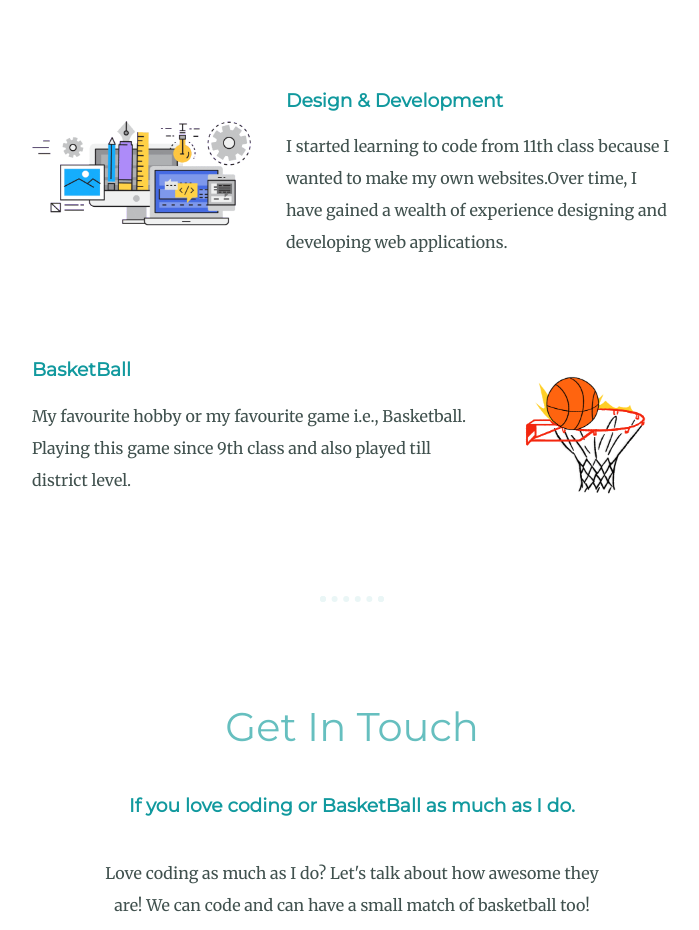
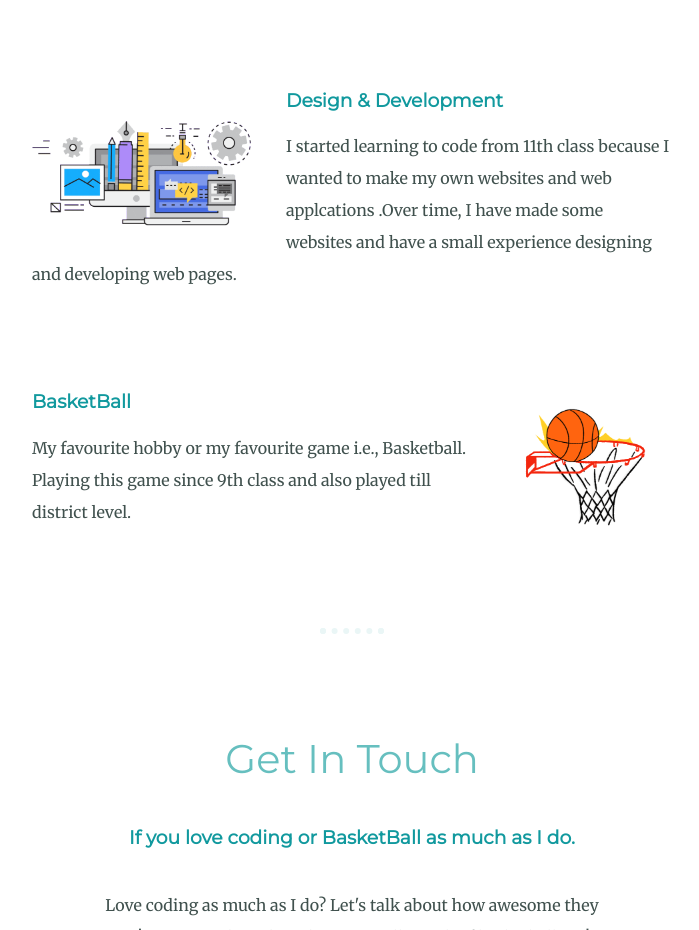
Before and after one commit to Ananyaa-20/cv, a plain HTML site: page index.html in a window 1280 px wide. Shown: the part 1740-2670 px from the top of the page, without its empty margins (288-987 px from the left). Drawn offline with Linux system fonts and the light colour scheme.

Commit message:
Update index.html

```diff
--- a/index.html
+++ b/index.html
@@ -33,7 +33,7 @@
         <img class="code-img" src="images/web-d.gif" alt="code-img">
 
         <h3>Design & Development</h3>
-        <p>I started learning to code from 11th class because I wanted to make my own websites.Over time, I have gained a wealth of experience designing and developing web applications.</p>
+        <p>I started learning to code from 11th class because I wanted to make my own websites and web applcations .Over time, I have made some websites and have a small experience designing and developing web pages.</p>
 
       </div>
       <div class="skill-row">
```
